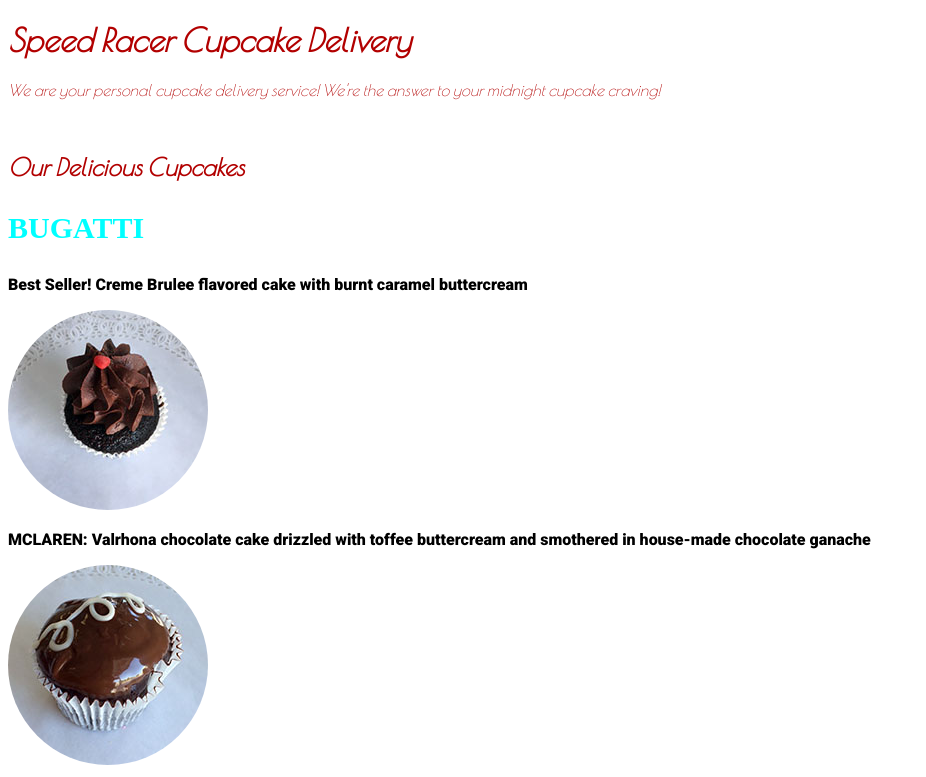
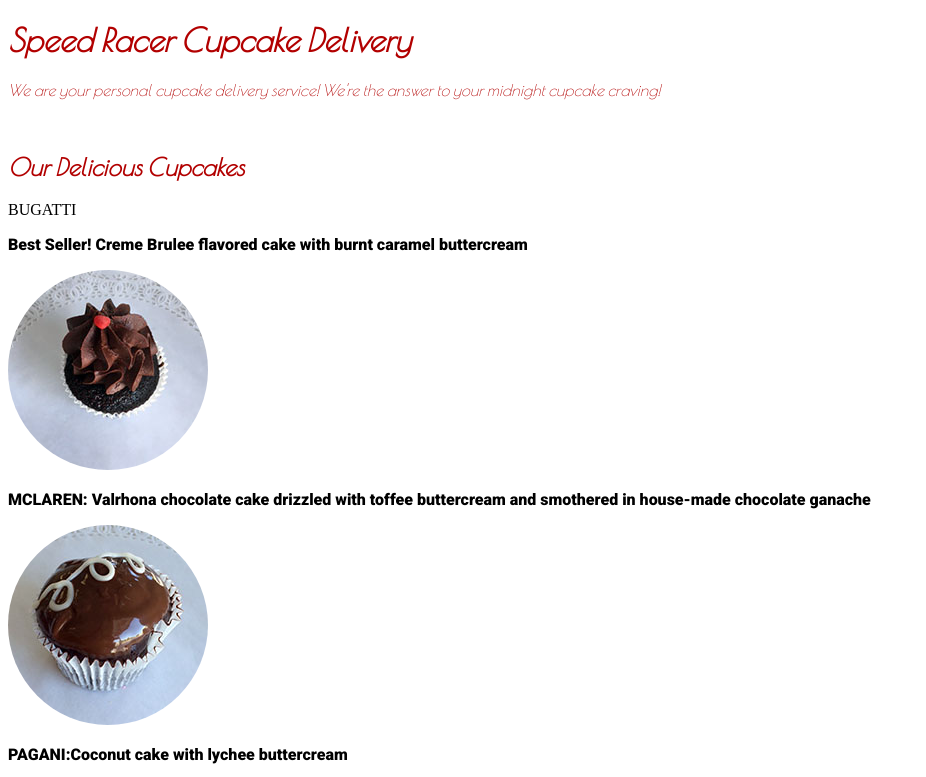
Before and after one commit to erbombla/cupcake-shop, a plain HTML site: page cupcake.html in a window 1280 px wide. Shown: the top 777 px of the page, without its empty margins (0-926 px from the left). Drawn offline with nearby package versions, Linux system fonts and the light colour scheme.

Commit message:
Add README

```diff
--- a/cupcake.html
+++ b/cupcake.html
@@ -12,8 +12,7 @@
   <p class="flashy">We are your personal cupcake delivery service! We're the answer to your midnight cupcake craving!</p>
   <img src><alt>
   <h2 class="flashy"> Our Delicious Cupcakes </h2>
-    <div class="details">
-      <h3 class="best">BUGATTI</h3>
+    <div clashass="best">BUGATTI</h3>
         <p>Best Seller! Creme Brulee flavored cake with burnt caramel buttercream</p><img src="IMG/BUGATTI.jpg"><alt="A Cupcake">
       <p>MCLAREN: Valrhona chocolate cake drizzled with toffee buttercream and smothered in house-made chocolate ganache</p><img src="IMG/MACLARAN.jpg"><alt="A Cupcake">
       <p>PAGANI:Coconut cake with lychee buttercream</p><img src="IMG/PAGANI.jpg"><alt="A Cupcake">
```
Also changed, not shown: 1 other file.
